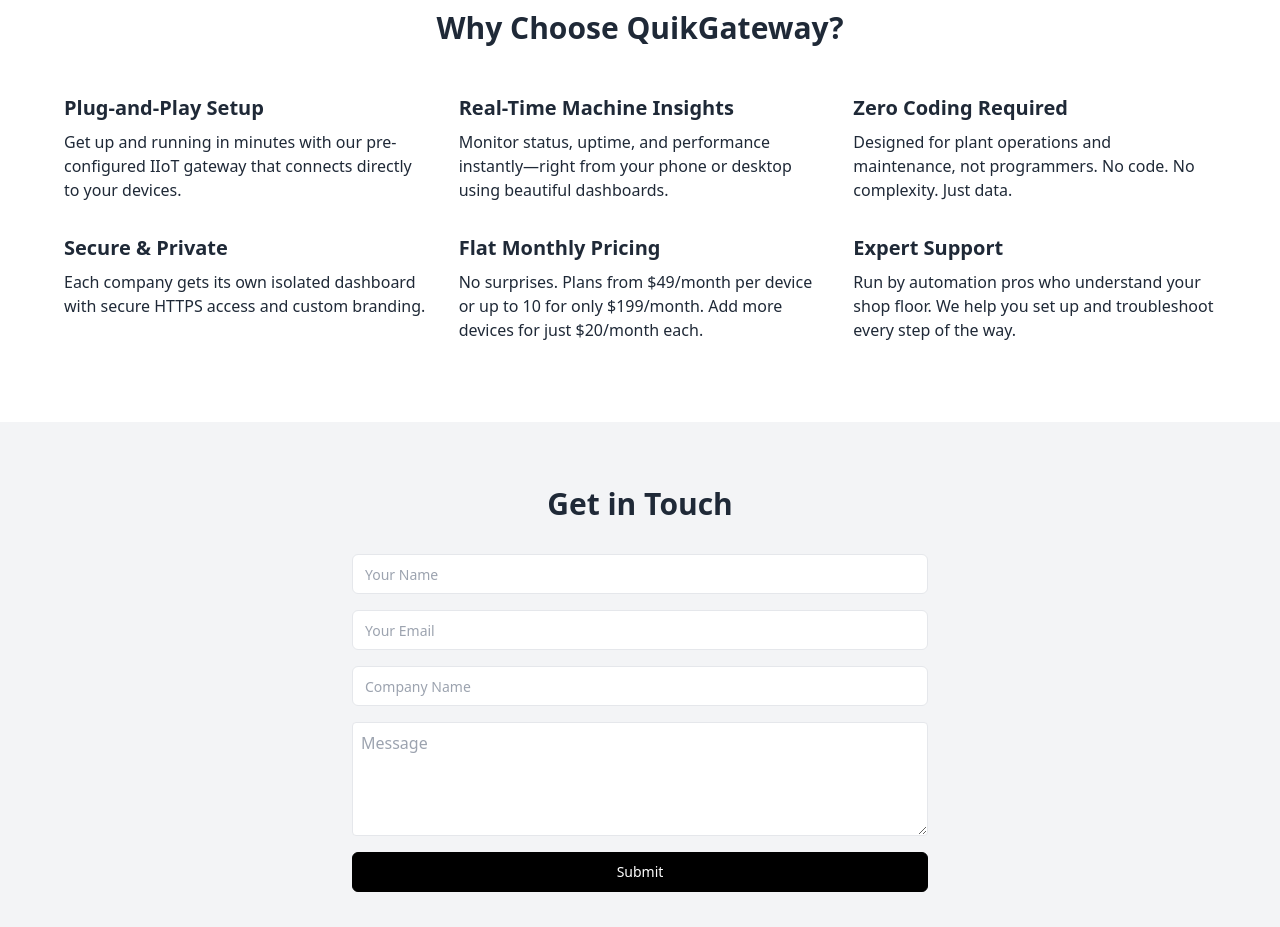
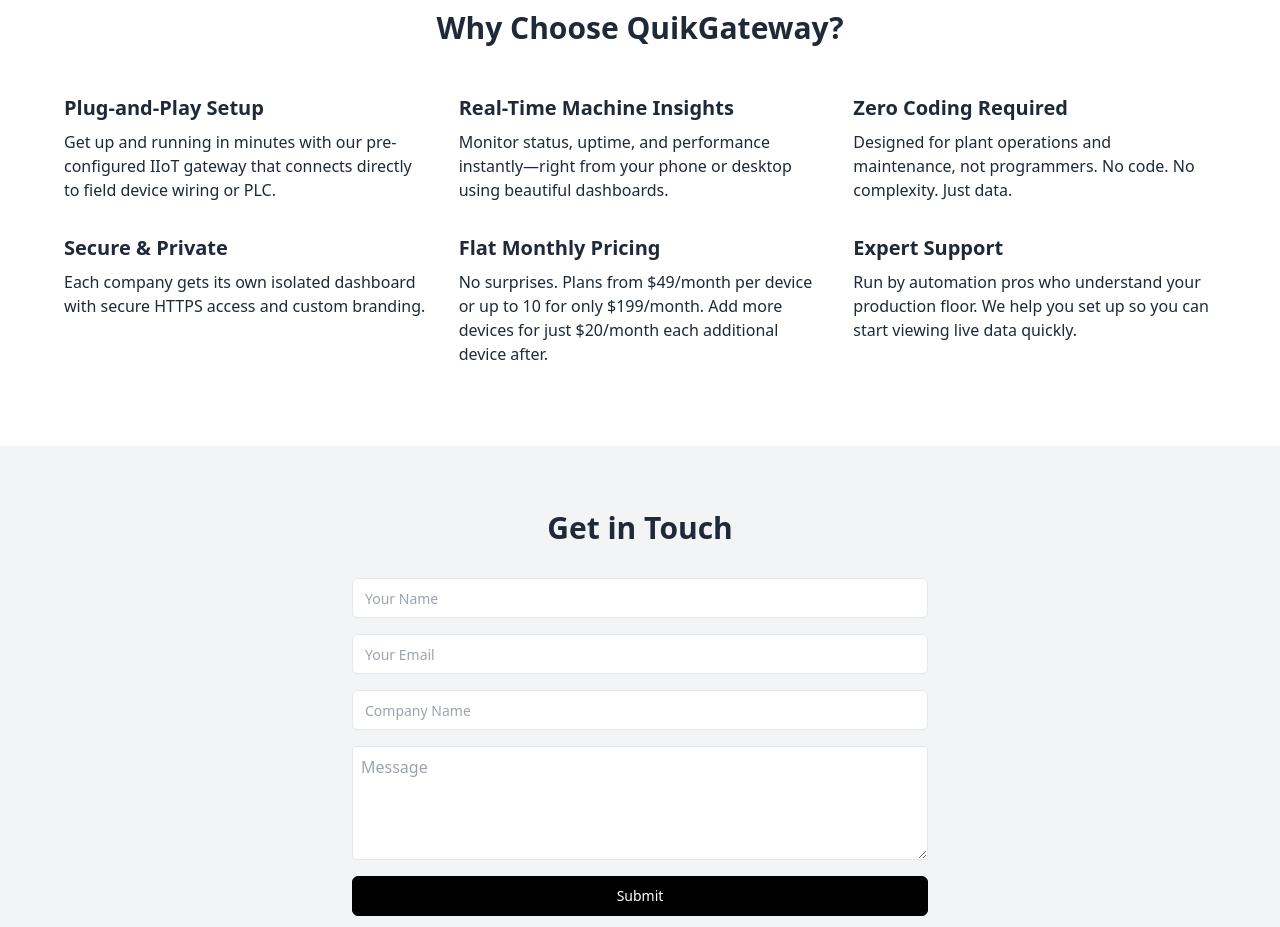
Before and after one commit to domcruz4/quikgateway-site, a Next.js app: page / in a window 1280 px wide. Shown: the part 880-1807 px from the top of the page. Built offline with nearby package versions, Linux system fonts and the light colour scheme.

Commit message:
Update website with latest changes

```diff
--- a/src/app/page.tsx
+++ b/src/app/page.tsx
@@ -52,7 +52,7 @@
         <div className="grid md:grid-cols-3 gap-8 max-w-6xl mx-auto text-left">
           <div>
             <h3 className="text-xl font-semibold mb-2">Plug-and-Play Setup</h3>
-            <p>Get up and running in minutes with our pre-configured IIoT gateway that connects directly to your devices.</p>
+            <p>Get up and running in minutes with our pre-configured IIoT gateway that connects directly to field device wiring or PLC.</p>
           </div>
           <div>
             <h3 className="text-xl font-semibold mb-2">Real-Time Machine Insights</h3>
@@ -68,11 +68,11 @@
           </div>
           <div>
             <h3 className="text-xl font-semibold mb-2">Flat Monthly Pricing</h3>
-            <p>No surprises. Plans from $49/month per device or up to 10 for only $199/month. Add more devices for just $20/month each.</p>
+            <p>No surprises. Plans from $49/month per device or up to 10 for only $199/month. Add more devices for just $20/month each additional device after.</p>
           </div>
           <div>
             <h3 className="text-xl font-semibold mb-2">Expert Support</h3>
-            <p>Run by automation pros who understand your shop floor. We help you set up and troubleshoot every step of the way.</p>
+            <p>Run by automation pros who understand your production floor. We help you set up so you can start viewing live data quickly.</p>
           </div>
         </div>
       </section>
```
